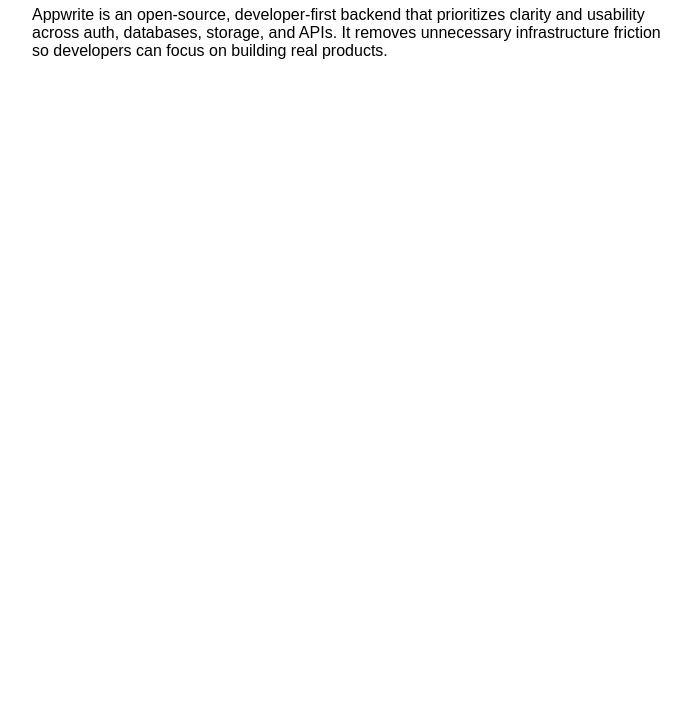
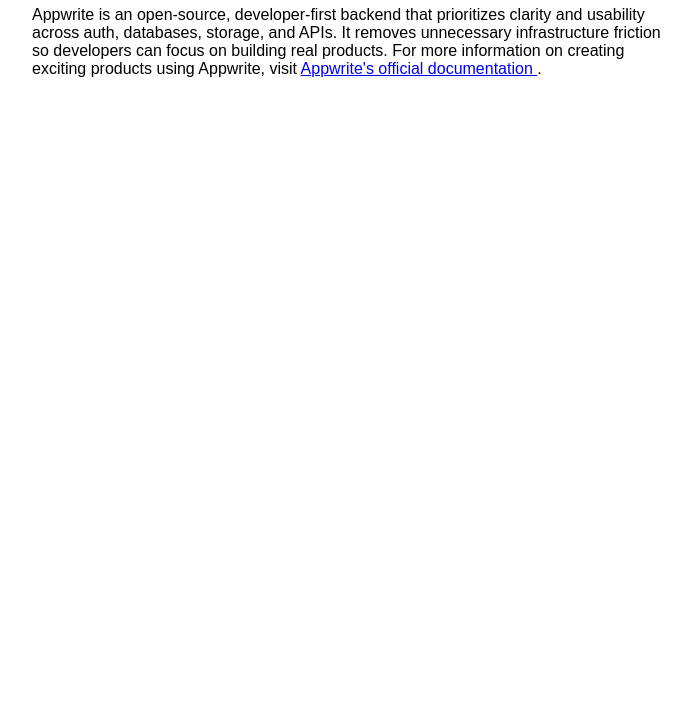
Before and after one commit to SmritiSatyan/why-appwrite, a plain HTML site: page index.html in a window 1280 px wide. Shown: the part 92-800 px from the top of the page, without its empty margins (288-979 px from the left). Drawn offline with Linux system fonts and the light colour scheme.

Commit message:
Update index.html

```diff
--- a/index.html
+++ b/index.html
@@ -13,6 +13,9 @@
         that prioritizes clarity and usability across auth, databases, storage,
         and APIs. It removes unnecessary infrastructure friction so developers
         can focus on building real products.
+
+        For more information on creating exciting products using Appwrite, visit <a href= "https://appwrite.io/"> Appwrite's official documentation </a>.
+
       </p>
     </main>
   </body>
```
